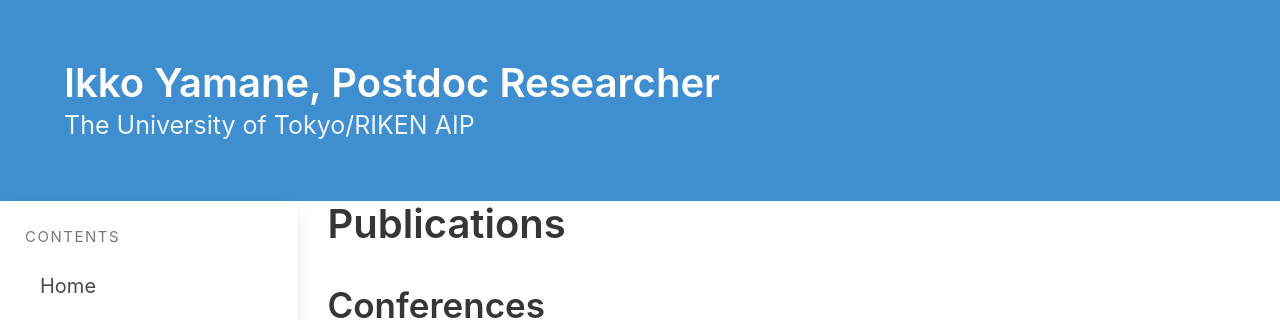
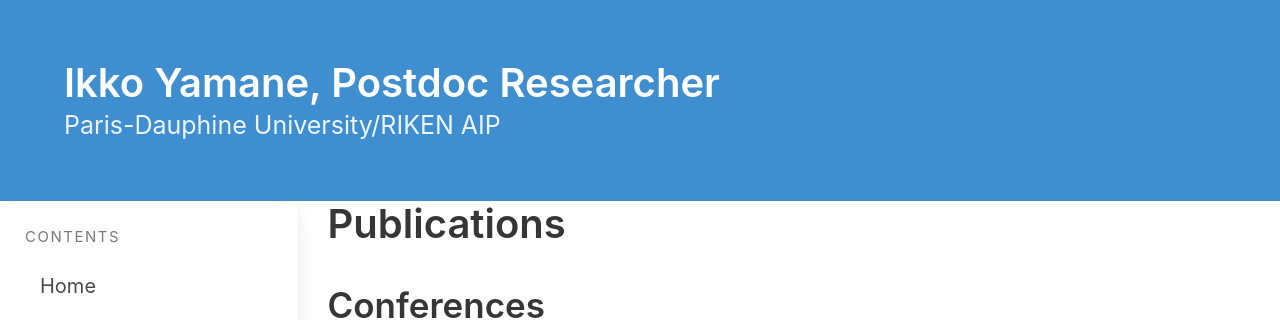
Before and after one commit to i-yamane/i-yamane.github.io, a Jekyll site: the page built from publications.md, in a window 1280 px wide and 1350 px high. Shown: the top 320 px of the window. Built offline with Jekyll 4.4.1, drawn with Linux system fonts in a browser that asks for light colours; nearby versions of some CDN libraries.

Commit message:
Update affiliation

```diff
--- a/publications.md
+++ b/publications.md
@@ -4,7 +4,7 @@
 
 layout: default
 title: Ikko Yamane, Postdoc Researcher
-subtitle: The University of Tokyo/RIKEN AIP
+subtitle: Paris-Dauphine University/RIKEN AIP
 ---
 <div markdown="1" class="content">
 
```
